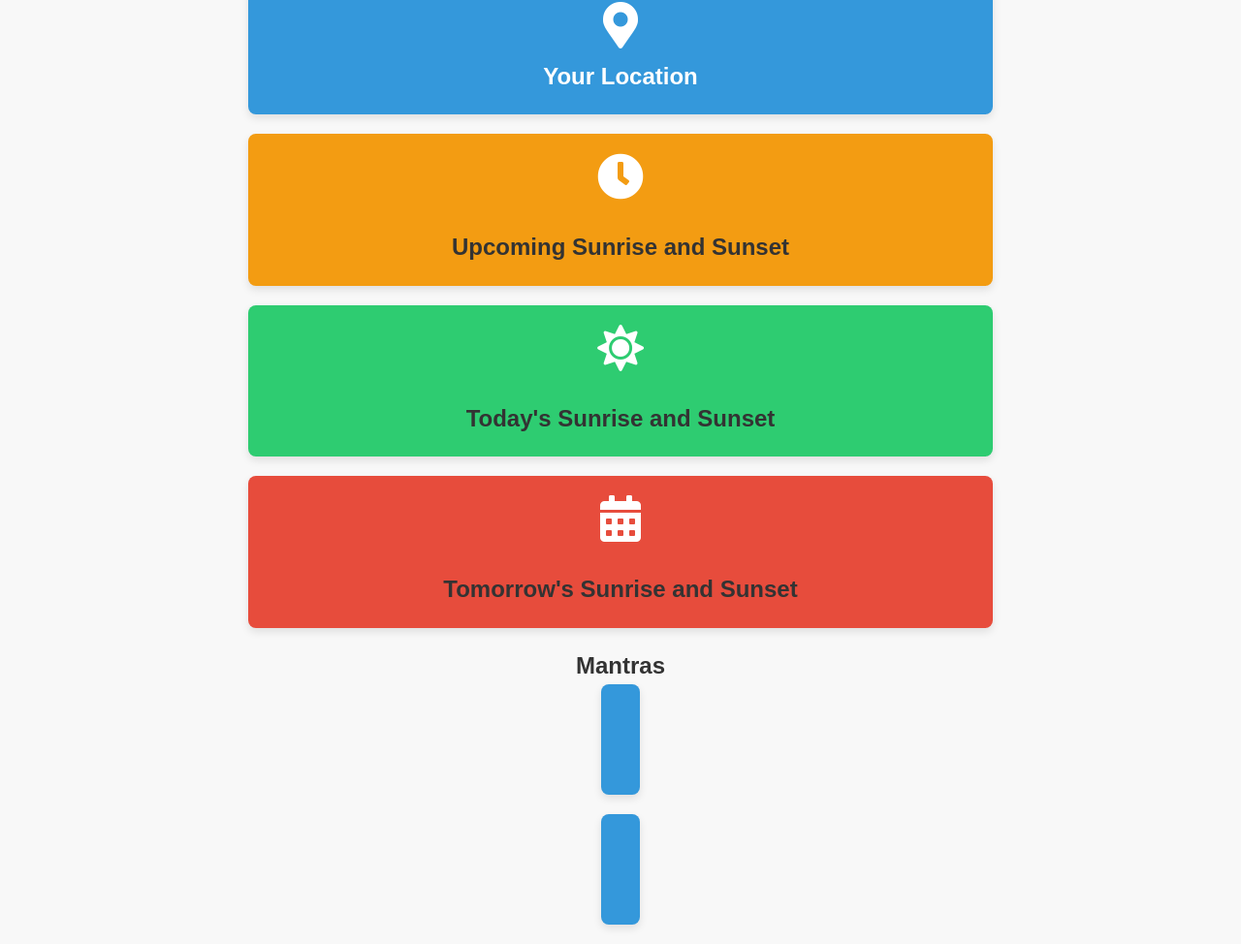
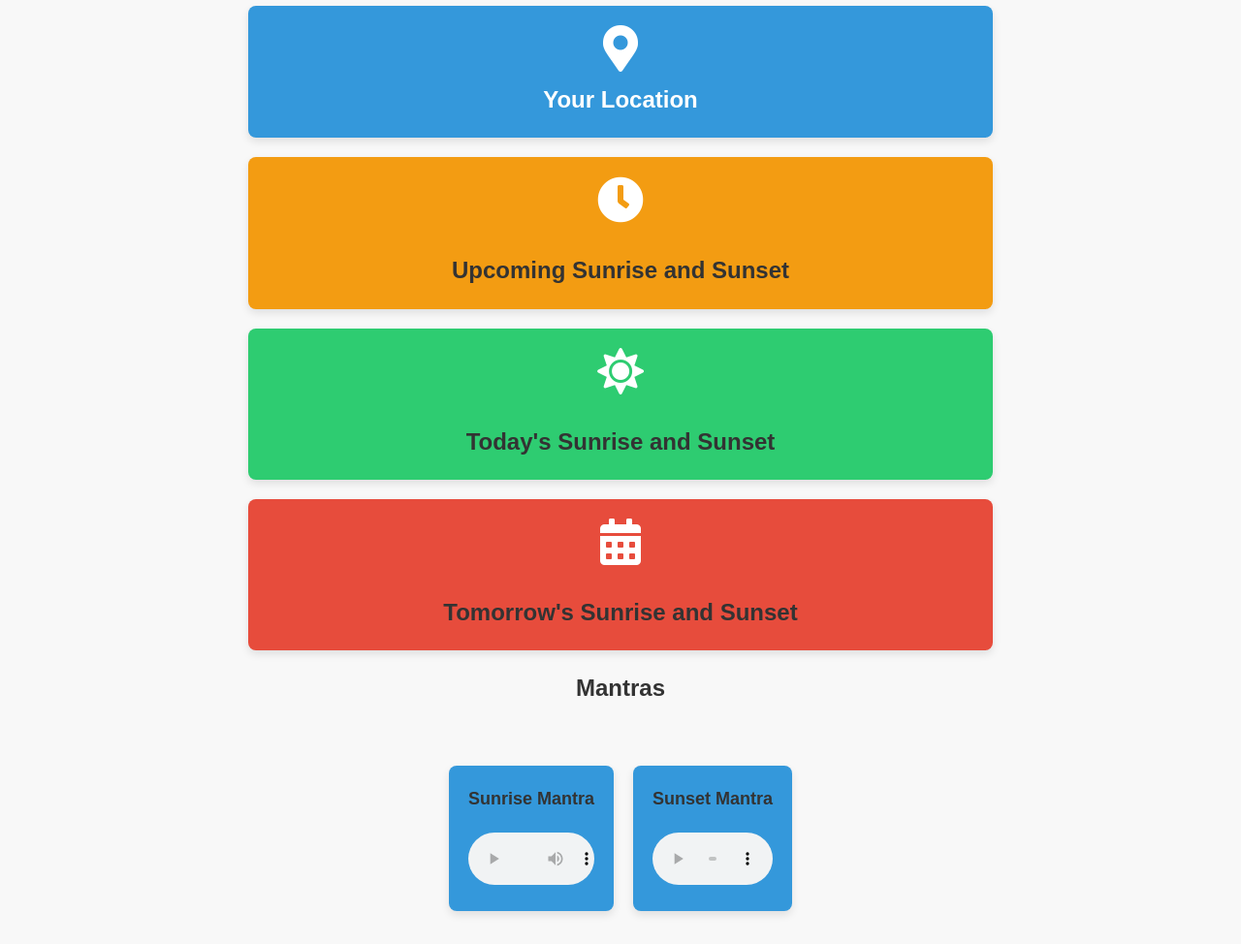
Before and after one commit to codesmith17/AGNIHOTRA, a plain HTML site: page index.html in a window 1280 px wide. Shown: the part 114-1088 px from the top of the page at 97% size. After the commit the page ends 1064 px from the top, so only its background shows below. Drawn offline with Linux system fonts and the light colour scheme.

Commit message:
2nd-commit-eternalagni

```diff
--- a/index.html
+++ b/index.html
@@ -15,7 +15,7 @@
 <body>
     <nav>
         <div id="portrait-frame">
-            <img id="portrait" src="https://cdn6.aptoide.com/imgs/6/8/f/68fdb35faa0209f017128af309265ac2_icon.png" alt="">
+            <img id="portrait" src="68fdb35faa0209f017128af309265ac2_icon.png" alt="">
             <h1 id="title" class="hf_text">EternalAgni</h1>
         </div>
         <div id="nav-items">
@@ -71,6 +71,7 @@
     <div class="mantras-section fade-in">
         <div class="mantra-card">
             <!-- First audio content -->
+            <h3>Sunrise Mantra</h3>
             <audio class="mantra-audio" controls>
                 <source src="Sunrise Agnihotra Mantra.mp3" type="audio/mp3">
                 Your browser does not support the audio element.
@@ -79,6 +80,7 @@
 
         <div class="mantra-card">
             <!-- Second audio content -->
+            <h3>Sunset Mantra</h3>
             <audio class="mantra-audio" controls>
                 <source src="Sunset Agnihotra Mantra.mp3" type="audio/mp3">
                 Your browser does not support the audio element.
@@ -90,6 +92,7 @@
 
 
 
+
     <script src="script.js"></script>
 
 </body>
--- a/style.css
+++ b/style.css
@@ -360,54 +360,53 @@ body {
 
 /* Add this CSS for the heading */
 
-.mantras-section h2 {
-  text-align: center;
-  font-size: 24px;
-  margin-bottom: 20px;
-  color: #333;
+.mantras-section {
+  display: flex;
+  justify-content: space-between;
+  margin-top: 50px;
+  /* Adjust as needed */
 }
 
-
-/* Add this CSS for the audio elements */
-
 .mantra-card {
+  text-align: center;
+  padding: 20px;
+  border-radius: 8px;
   box-shadow: 0 4px 8px rgba(0, 0, 0, 0.1);
-  border-radius: 8px;
-  padding: 20px;
-  display: flex;
-  margin-bottom: 20px;
-  text-align: center;
-  display: flex;
-  flex-direction: row;
-  align-items: center;
+  margin: 10px;
   background-color: #3498db;
-  /* Blue background color */
-  color: #fff;
   transition: transform 0.3s ease-in-out;
 }
 
 .mantra-card:hover {
   transform: scale(1.05);
-  /* Add a slight scale effect on hover */
+}
+
+.mantra-card h3 {
+  font-size: 18px;
+  margin-bottom: 10px;
+  color: #333;
 }
 
 .mantra-audio {
   width: 100%;
-  margin-top: 20px;
+  margin-top: 10px;
 }
-
-
-/* Add this CSS for the animations on scroll */
 
 .fade-in {
   opacity: 0;
-  transform: translateY(20px);
-  transition: opacity 0.8s ease-out, transform 0.8s ease-out;
+  animation: fadeIn ease-in-out 1;
+  animation-fill-mode: forwards;
+  animation-duration: 1.5s;
 }
 
-.fade-in.active {
-  opacity: 1;
-  transform: translateY(0);
+@keyframes fadeIn {
+  0% {
+    opacity: 0;
+  }
+
+  100% {
+    opacity: 1;
+  }
 }
 
 
```
Also changed, not shown: 68fdb35faa0209f017128af309265ac2_icon.png (added). Lines whose indentation alone changed are shown as unchanged.
